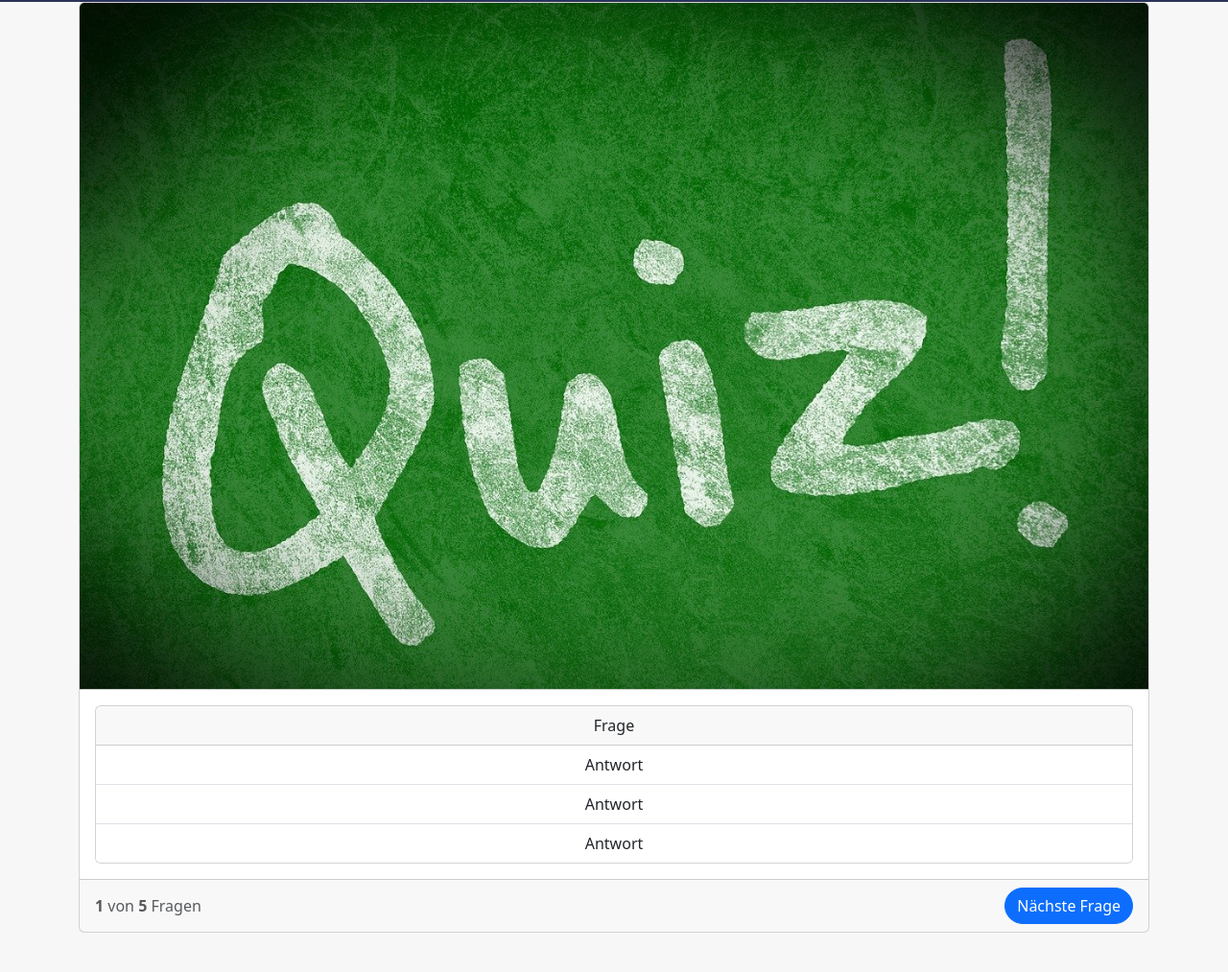
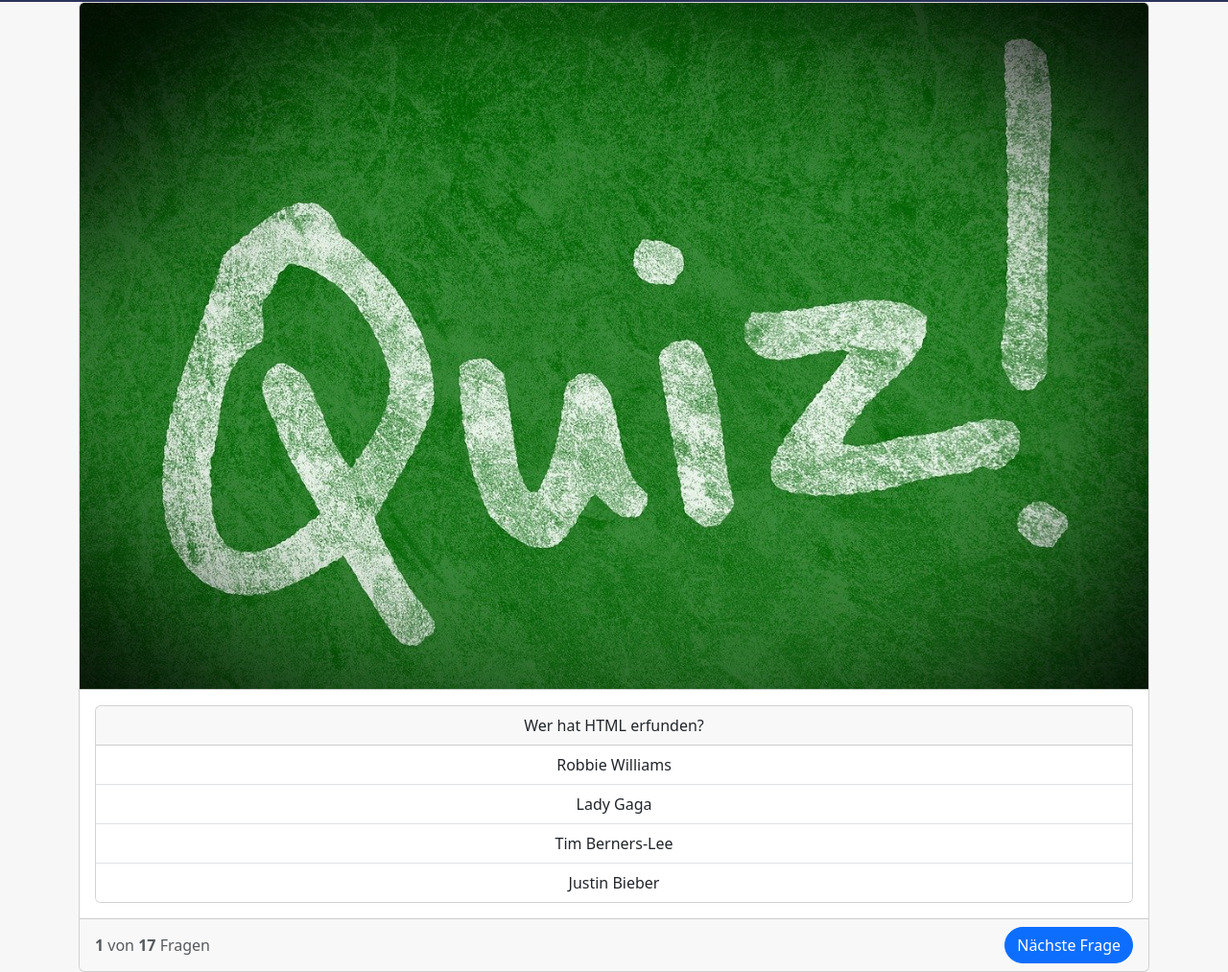
Before and after one commit to EnesG-Dev/QuizApp, a plain HTML site: page index.html in a window 1280 px wide. Shown: the part 48-1061 px from the top of the page at 96% size. Before the commit the page ends 1020 px from the top, so only its background shows below. Drawn offline with nearby package versions, Linux system fonts and the light colour scheme.

Commit message:
add render Question

```diff
--- a/index.html
+++ b/index.html
@@ -21,7 +21,8 @@
     <link rel="stylesheet" href="style.css" />
     <script src="script.js"></script>
   </head>
-  <body>
+
+  <body onload="init()">
     <nav class="navbar bg-body-tertiary">
       <div class="container-fluid">
         <span class="navbar-brand mb-0 h1">Quiz App</span>
@@ -31,28 +32,24 @@
     <div class="container">
       <div class="card text-center">
         <div class="card-header p-0">
-              <img class="card-img-top" src="./img/quiz.jpg">
+          <img class="card-img-top" src="./img/quiz.jpg" />
         </div>
         <div class="card-body">
-
           <div class="card">
-                    <div class="card-header">Frage</div>
+            <div id="question" class="card-header">Frage</div>
             <ul class="list-group list-group-flush">
-                      <li class="list-group-item">Antwort</li>
-                      <li class="list-group-item">Antwort</li>
-                      <li class="list-group-item">Antwort</li>
+              <li id="answer_1" class="list-group-item">Antwort</li>
+              <li id="answer_2" class="list-group-item">Antwort</li>
+              <li id="answer_3" class="list-group-item">Antwort</li>
+              <li id="answer_4" class="list-group-item">Antwort</li>
             </ul>
           </div>
         </div>
         <div class="card-footer text-body-secondary card-bottom">
-              <span>
-                <b>1</b> von <b>5</b> Fragen
-              </span>
+          <span> <b>1</b> von <b id="maxQuestons">5</b> Fragen </span>
           <a href="#" class="btn btn-primary rounded-pill">Nächste Frage</a>
         </div>
       </div>
-
-
     </div>
   </body>
 </html>
--- a/script.js
+++ b/script.js
@@ -1,6 +1,6 @@
 let questions = [
     {
-        "question": "Wer hat HTML erfunden",
+        "question": "Wer hat HTML erfunden?",
         "answer_1": "Robbie Williams",
         "answer_2": "Lady Gaga",
         "answer_3": "Tim Berners-Lee",
@@ -136,3 +136,24 @@ let questions = [
         "right_answer": 1
     }
 ]
+
+let currentQuestion = 0;
+
+function init() {
+    renderMaxQestions();
+    showQuestion();
+}
+
+function renderMaxQestions() {
+    document.getElementById('maxQuestons').innerHTML = questions.length;
+}
+
+function showQuestion() {
+    let question = questions[currentQuestion];
+
+    document.getElementById('question').innerHTML = question['question'];
+    document.getElementById('answer_1').innerHTML = question['answer_1'];
+    document.getElementById('answer_2').innerHTML = question['answer_2'];
+    document.getElementById('answer_3').innerHTML = question['answer_3'];
+    document.getElementById('answer_4').innerHTML = question['answer_4'];
+}
```
Lines whose indentation alone changed are shown as unchanged.
